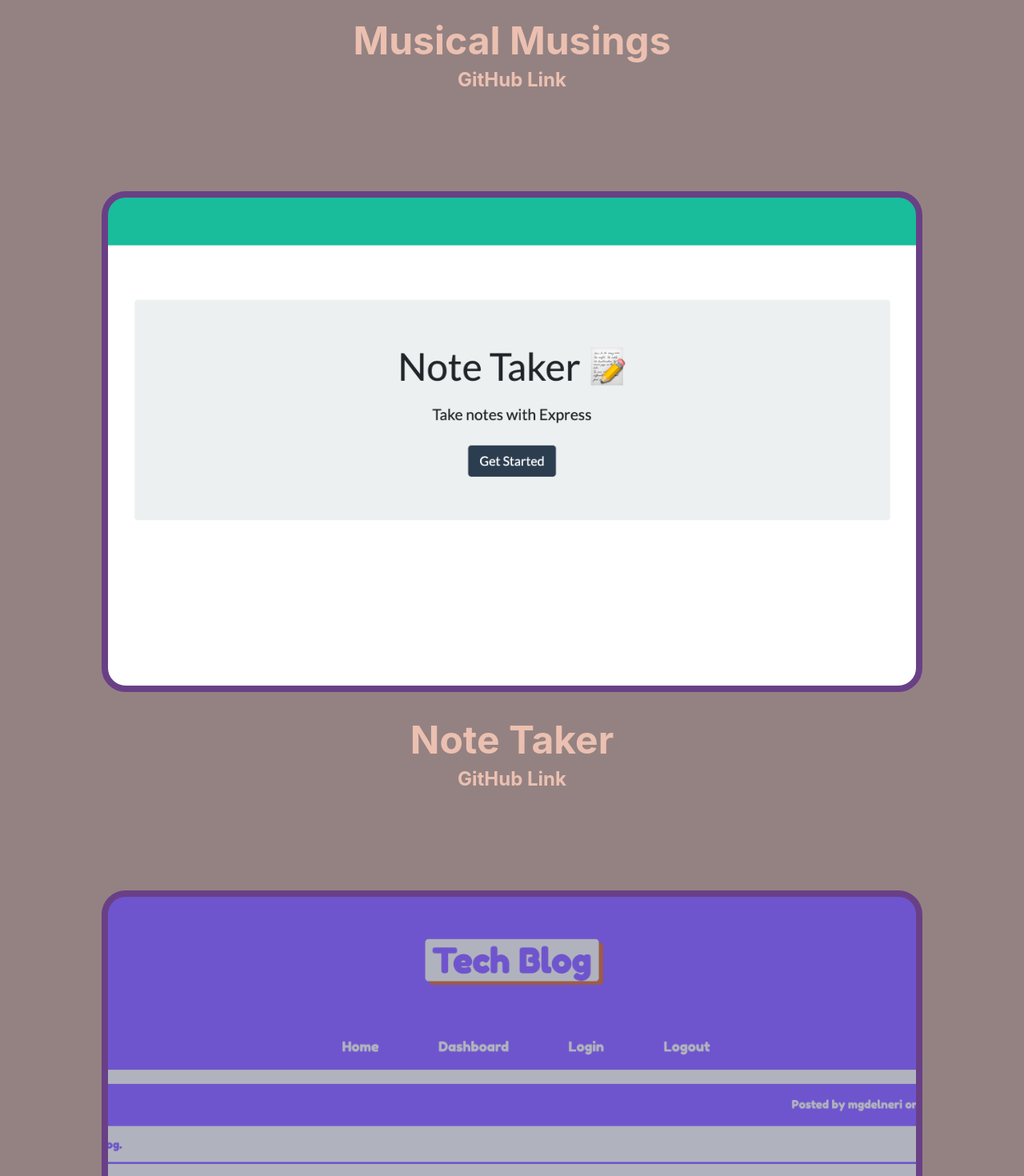
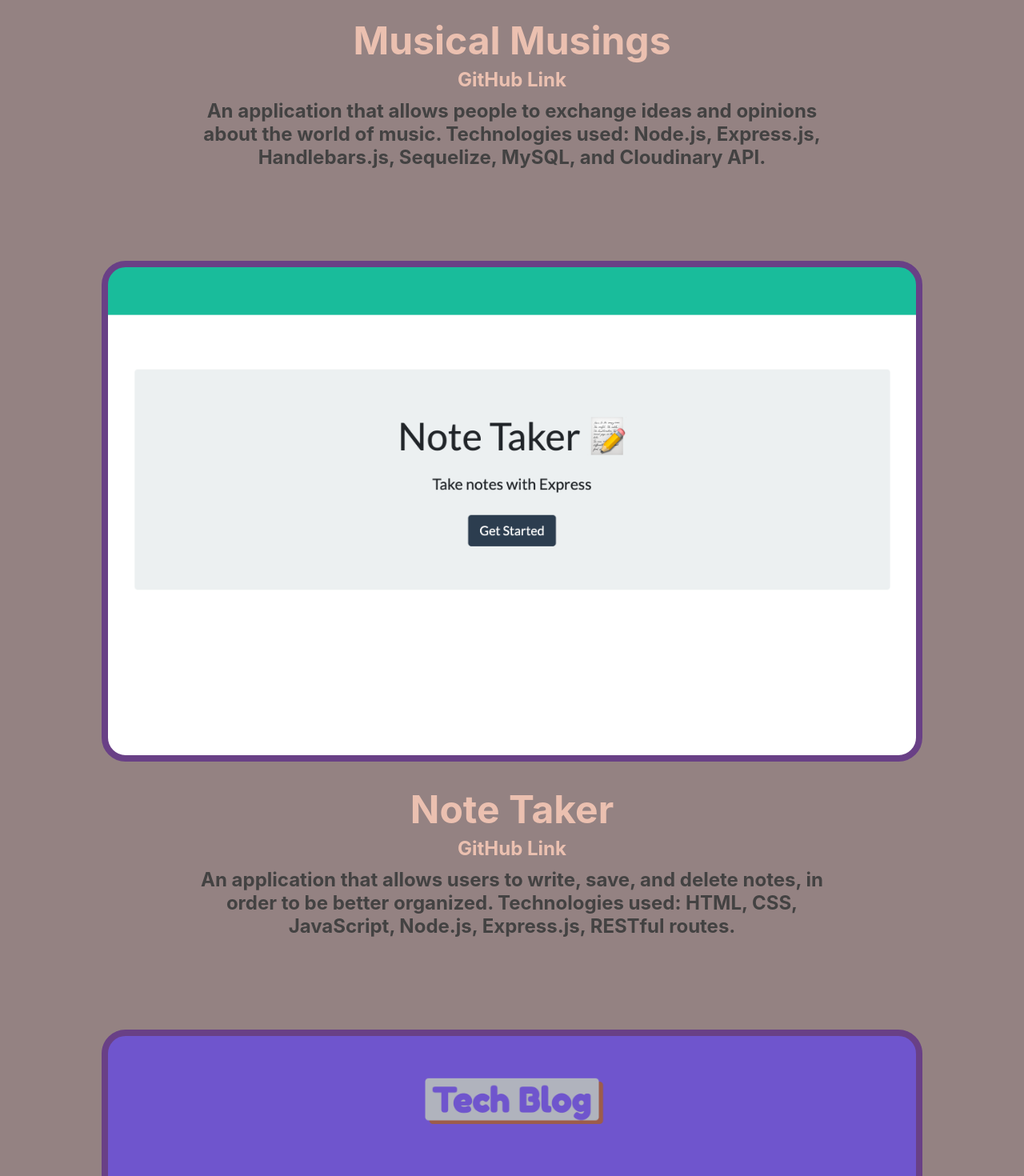
Before and after one commit to mgdelneri/React-Portfolio, a React (Create React App) app: page /projects in a window 1280 px wide. Shown: the part 2000-3470 px from the top of the page at 80% size. Built offline with nearby package versions, Linux system fonts and the light colour scheme.

Commit message:
Added description to all projects

```diff
--- a/src/components/Pages/Projects/index.jsx
+++ b/src/components/Pages/Projects/index.jsx
@@ -18,42 +18,49 @@ const Projects = () => {
       projectTitle: "Musical Musings",
       projectLink: "https://intense-dusk-91957.herokuapp.com/",
       githubLink: "https://github.com/mgdelneri/Musical-Musings.git",
+      description: "An application that allows people to exchange ideas and opinions about the world of music. Technologies used: Node.js, Express.js, Handlebars.js, Sequelize, MySQL, and Cloudinary API.",
     },
     {
       id: "box3",
       projectTitle: "Note Taker",
       projectLink: "https://arcane-journey-06582.herokuapp.com/",
       githubLink: "https://github.com/mgdelneri/Note-Taker.git",
+      description: "An application that allows users to write, save, and delete notes, in order to be better organized. Technologies used: HTML, CSS, JavaScript, Node.js, Express.js, RESTful routes.",
     },
     {
       id: "box4",
       projectTitle: "Tech Blog",
       projectLink: "https://cryptic-beyond-95236.herokuapp.com/",
       githubLink: "https://github.com/mgdelneri/Tech-Blog.git",
+      description: "This blog allows developers to create new posts, comment on other people's posts, and edit/delete their previous posts. Technologies used: MVC paradigm, Handlebars.js, Sequelize, JavaScript, Node.js, Express.js.",
     },
     {
       id: "box5",
       projectTitle: "Weather Dashboard",
       projectLink: "https://mgdelneri.github.io/Weather-Dashboard/",
       githubLink: "https://github.com/mgdelneri/Weather-Dashboard.git",
+      description: "An application that allows users to search by city and get current weather conditions and the 5-day forecast. The app also saves the last five cities searched. Technologies used: HTML, CSS, JavaScript, Open Weather API, local storage.",
     },
     {
       id: "box6",
       projectTitle: "Code Quiz",
       projectLink: "https://mgdelneri.github.io/Code-Quiz/",
-      githubLink: "https://github.com/mgdelneri/Code-Quiz.git"
+      githubLink: "https://github.com/mgdelneri/Code-Quiz.git",
+      description: "This application is a timed multiple-choice code-themed quiz that saves the code taker's score. Technologies used: HTML, CSS, JavaSCript.",
     },
     {
       id: "box7",
       projectTitle: "Work Day Scheduler",
       projectLink: "https://mgdelneri.github.io/Work-Day-Scheduler/",
       githubLink: "https://github.com/mgdelneri/Work-Day-Scheduler.git",
+      description: "A color-coded calendar application for scheduling the user's work day. Technologies used: HTML, CSS, JavaScript.",
     },
     {
       id: "box8",
       projectTitle: "Budget Tracker",
       projectLink: "https://enigmatic-chamber-82572.herokuapp.com/",
       githubLink: "https://github.com/mgdelneri/Budget-Tracker.git",
+      description: "An application that enables a user to add expenses or deposits to a budget tracker online and offline. Technologies used: HTML, CSS, JavaScript, Node.js, PWA.",
     },
   ]);
 
```
